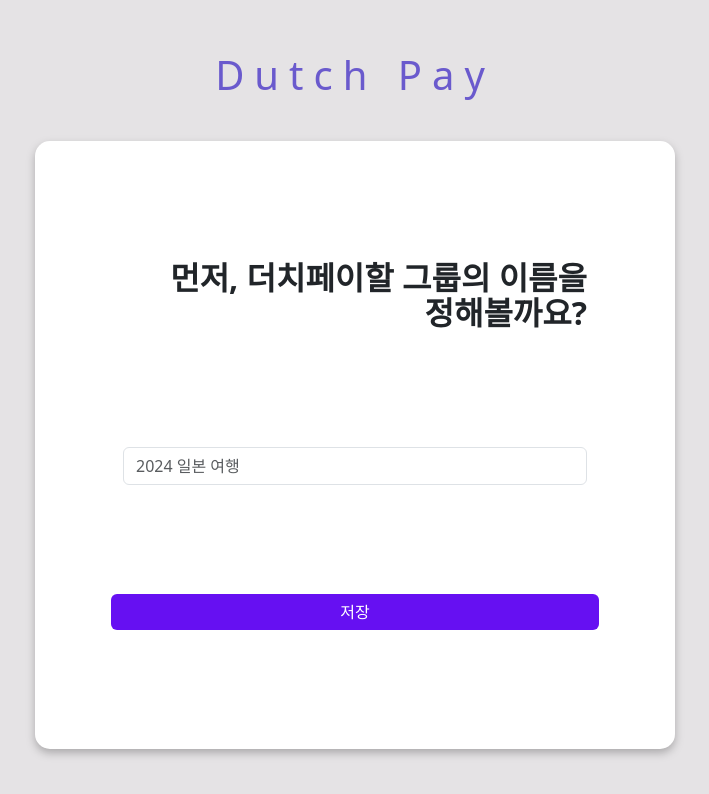
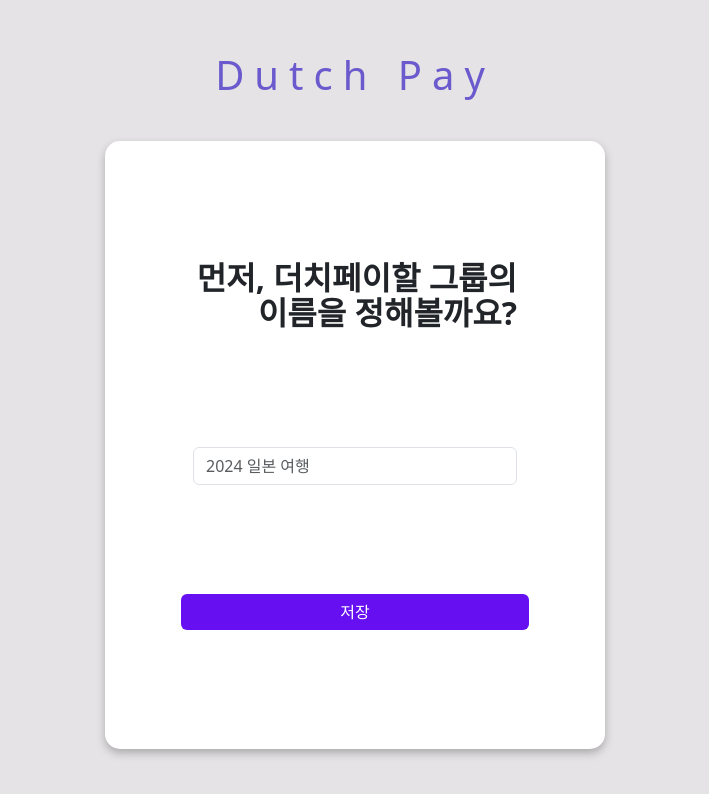
Before and after one commit to crystal1229d/dutchpay, a React (Create React App) app: page /group in a window 1280 px wide. Shown: the top 794 px of the page, without its empty margins (285-994 px from the left). Built offline with nearby package versions, Linux system fonts and the light colour scheme.

Commit message:
500px width 이하의 디바이스에서 CenteredOverlayForm 컴포넌트의 영역을 더 넓게 조정

```diff
--- a/src/components/CenteredOverlayForm.jsx
+++ b/src/components/CenteredOverlayForm.jsx
@@ -30,6 +30,9 @@
 
 const CentralizedContainer = styled(Container)`
     width: 50vw;
+    @media { max-width: 500px } {
+        width: 80vw;
+    }
     min-height: 100vh;
 
     display: flex;
```
